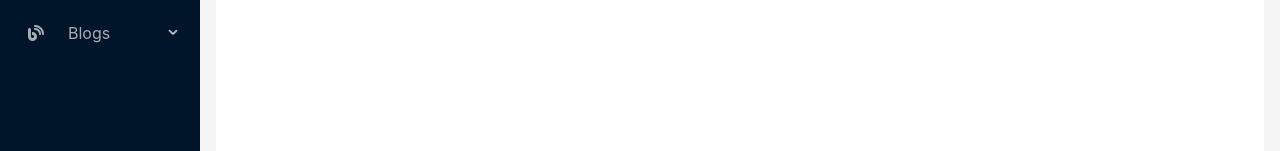
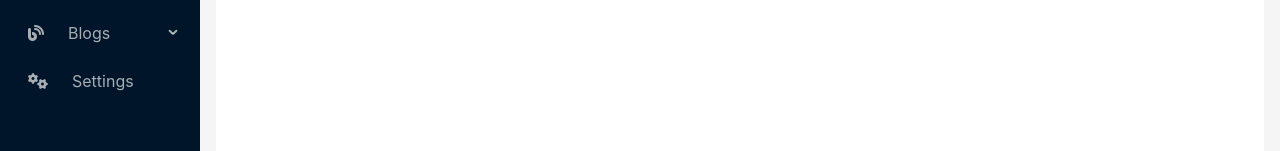
Before and after one commit to Ejay02/eCommerce-Admin, a Vue app: page /admin in a window 1280 px wide. Shown: the part 295-446 px from the top of the page. Built offline with nearby package versions, Linux system fonts and the light colour scheme.

Commit message:
WIP:Admin UI

```diff
--- a/src/components/mainLayout.vue
+++ b/src/components/mainLayout.vue
@@ -157,6 +157,14 @@
             </router-link>
           </a-menu-item>
         </a-sub-menu>
+
+        <!-- setting -->
+        <a-menu-item key="9">
+          <router-link to="/admin/settings" style="text-decoration: none">
+            <i class="fa-solid fa-gears"></i>
+            <span class="m-4">Settings</span>
+          </router-link>
+        </a-menu-item>
       </a-menu>
     </a-layout-sider>
     <a-layout>
@@ -194,7 +202,7 @@
             <!-- avatar -->
             <div class="">
               <img
-                src="https://img.freepik.com/free-psd/3d-illustration-person-with-sunglasses_23-2149436188.jpg?w=996&t=st=1720677670~exp=1720678270~hmac=bd0a8555318a3758fb6cc4695bacb17878a47ebd3e0578a9cd5705f173ef5d12"
+                src="https://img.freepik.com/free-psd/3d-illustration-person-with-glasses_23-2149436185.jpg?w=996&t=st=1720681827~exp=1720682427~hmac=189dffe3117a9caac144609539d8e4383817c87c0a80116d53cac50c2dd2e54d"
                 alt="user image"
                 style="width: 50px; height: 50px; border-radius: 5px"
               />
```
Also changed, not shown: 1 other file (tests, documents, lock files or other folders).
